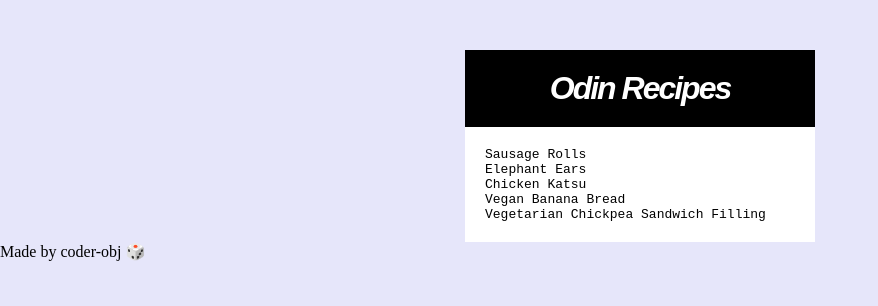
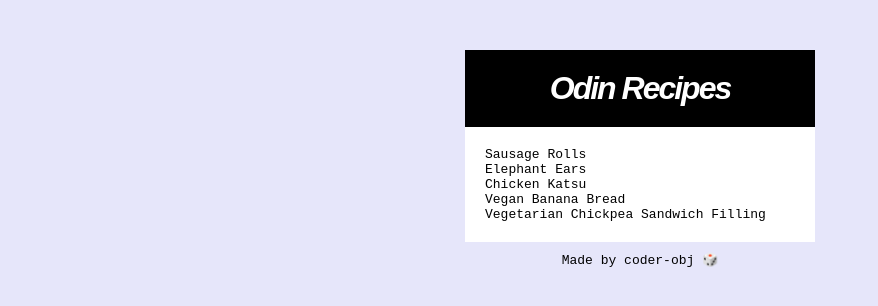
Before and after one commit to coder-obj/odin-recipes, a plain HTML site: page index.html in a window 1280 px wide. Shown: the whole page, without its empty margins (0-878 px from the left). Drawn offline with Linux system fonts and the light colour scheme.

Commit message:
Add footer properties and values

```diff
--- a/style.css
+++ b/style.css
@@ -6,13 +6,14 @@
 
 body {
     background-color: lavender;
+    font-family: monospace;
 }
 
 .recipes {
     background-color: white;
     width: 350px;
     height: auto;
-    font-family: monospace;
+
     padding: 20px;
 }
 
@@ -41,3 +42,8 @@ a:hover {
 .recipes li {
     list-style-type: none;
 }
+
+.footer {
+    text-align: center;
+    margin-top: 10px;
+}
```
